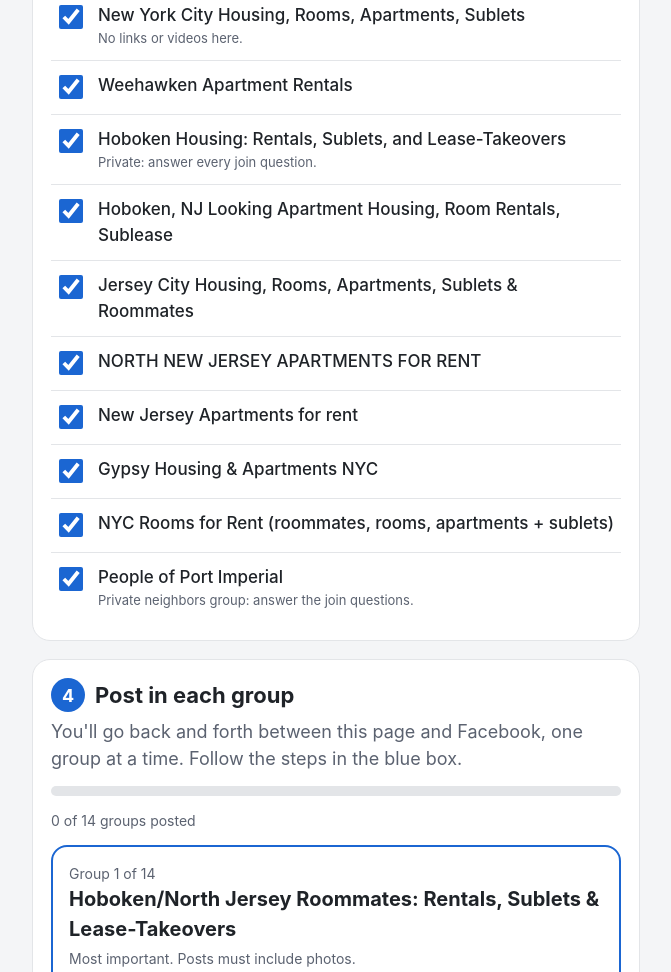
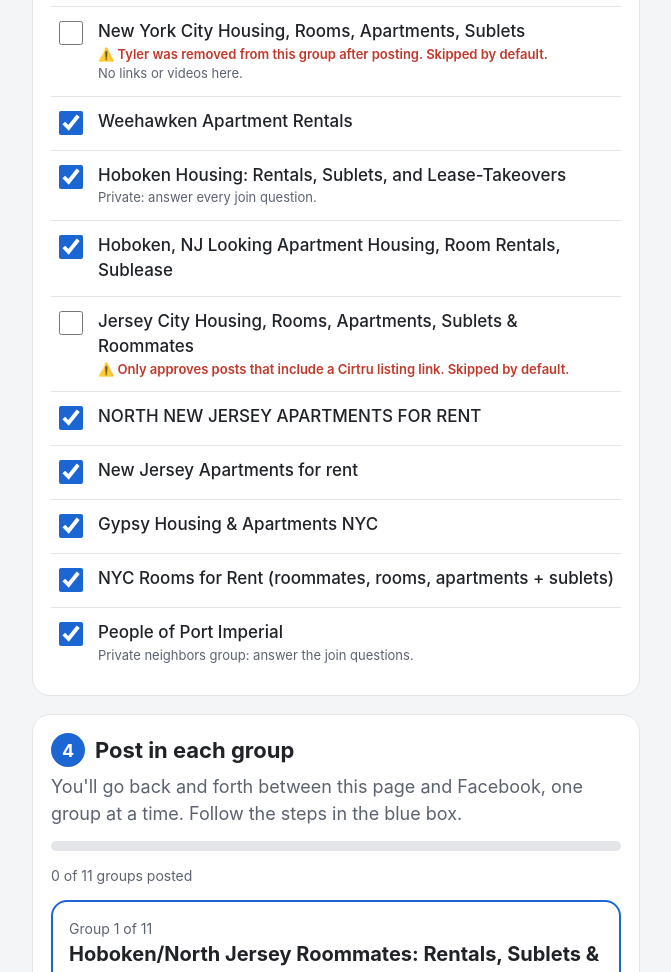
Before and after one commit to jtnicastro/declan-listing, a plain HTML site: page index.html in a window 1280 px wide. Shown: the part 3581-4553 px from the top of the page, without its empty margins (304-975 px from the left). Drawn offline with Linux system fonts and the light colour scheme.

Commit message:
Flag groups that removed Tyler's post/membership or need Cirtru; skip by default
Co-Authored-By: Claude Opus 5.5 <noreply@anthropic.com>
Claude-Session: https://claude.ai/code/session_011tLM7uwCDuKwUD4ANF4AVN

```diff
--- a/index.html
+++ b/index.html
@@ -39,6 +39,8 @@ button:active,.btn:active{transform:scale(.99)}
 .glist label:last-child{border-bottom:0}
 .glist input{width:24px;height:24px;flex:none;margin-top:2px;accent-color:var(--blue)}
 .glist .gn{display:block;font-size:13px;color:var(--muted);font-weight:400}
+.glist .gn.warn{color:#c0392b;font-weight:600}
+@media (prefers-color-scheme: dark){.glist .gn.warn{color:#ff8a7a}}
 .tag{display:inline-block;font-size:12px;font-weight:700;color:var(--green);background:var(--green-bg);border-radius:8px;padding:1px 7px;margin-left:6px}
 .step{border:2px solid var(--blue);border-radius:16px;padding:16px;margin-top:12px}
 .step h3{margin:0 0 4px;font-size:20px}
@@ -233,6 +235,7 @@ const GROUPS=[
  ["NYC Rooms for Rent (roommates, rooms, apartments + sublets)","https://www.facebook.com/groups/I9150/","","nyc"],
  ["People of Port Imperial","https://www.facebook.com/groups/204624969954677/","Private neighbors group: answer the join questions."]
 ];
+const WARN={2:"⚠️ This group removed Tyler's post. Skipped by default.",4:"⚠️ Tyler was removed from this group after posting. Skipped by default.",8:"⚠️ Only approves posts that include a Cirtru listing link. Skipped by default."};
 const $=id=>document.getElementById(id);
 const store=(k,v)=>{try{localStorage.setItem("declan_"+k,JSON.stringify(v))}catch(e){}};
 const load=(k,d)=>{try{const v=localStorage.getItem("declan_"+k);return v==null?d:JSON.parse(v)}catch(e){return d}};
@@ -317,12 +320,13 @@ $("saveAll").addEventListener("click",async()=>{
 });
 
 /* ---------- groups ---------- */
-let sel=load("sel",GROUPS.map(()=>true)), done=load("done",{}), cur=load("cur",0);
+let sel=load("sel",GROUPS.map((g,i)=>!WARN[i])), done=load("done",{}), cur=load("cur",0);
+if(!load("warnv1",false)){for(const k in WARN)sel[k]=false;store("sel",sel);store("warnv1",true)}
 function renderList(){
-  $("glist").innerHTML=GROUPS.map((g,i)=>'<label><input type="checkbox" data-i="'+i+'"'+(sel[i]?" checked":"")+'><span>'+g[0]+(done[i]?'<span class="tag">Posted</span>':'')+(g[2]?'<span class="gn">'+g[2]+'</span>':'')+'</span></label>').join("");
+  $("glist").innerHTML=GROUPS.map((g,i)=>'<label><input type="checkbox" data-i="'+i+'"'+(sel[i]?" checked":"")+'><span>'+g[0]+(done[i]?'<span class="tag">Posted</span>':'')+(WARN[i]?'<span class="gn warn">'+WARN[i]+'</span>':'')+(g[2]?'<span class="gn">'+g[2]+'</span>':'')+'</span></label>').join("");
   document.querySelectorAll("#glist input").forEach(c=>c.addEventListener("change",()=>{sel[c.dataset.i]=c.checked;store("sel",sel);renderStep()}));
 }
-$("allOn").onclick=()=>{sel=GROUPS.map(()=>true);store("sel",sel);renderList();renderStep()};
+$("allOn").onclick=()=>{sel=GROUPS.map((g,i)=>!WARN[i]);store("sel",sel);renderList();renderStep()};
 $("allOff").onclick=()=>{sel=GROUPS.map(()=>false);store("sel",sel);renderList();renderStep()};
 function queue(){return GROUPS.map((g,i)=>i).filter(i=>sel[i])}
 let opened=load("opened",null);
```
